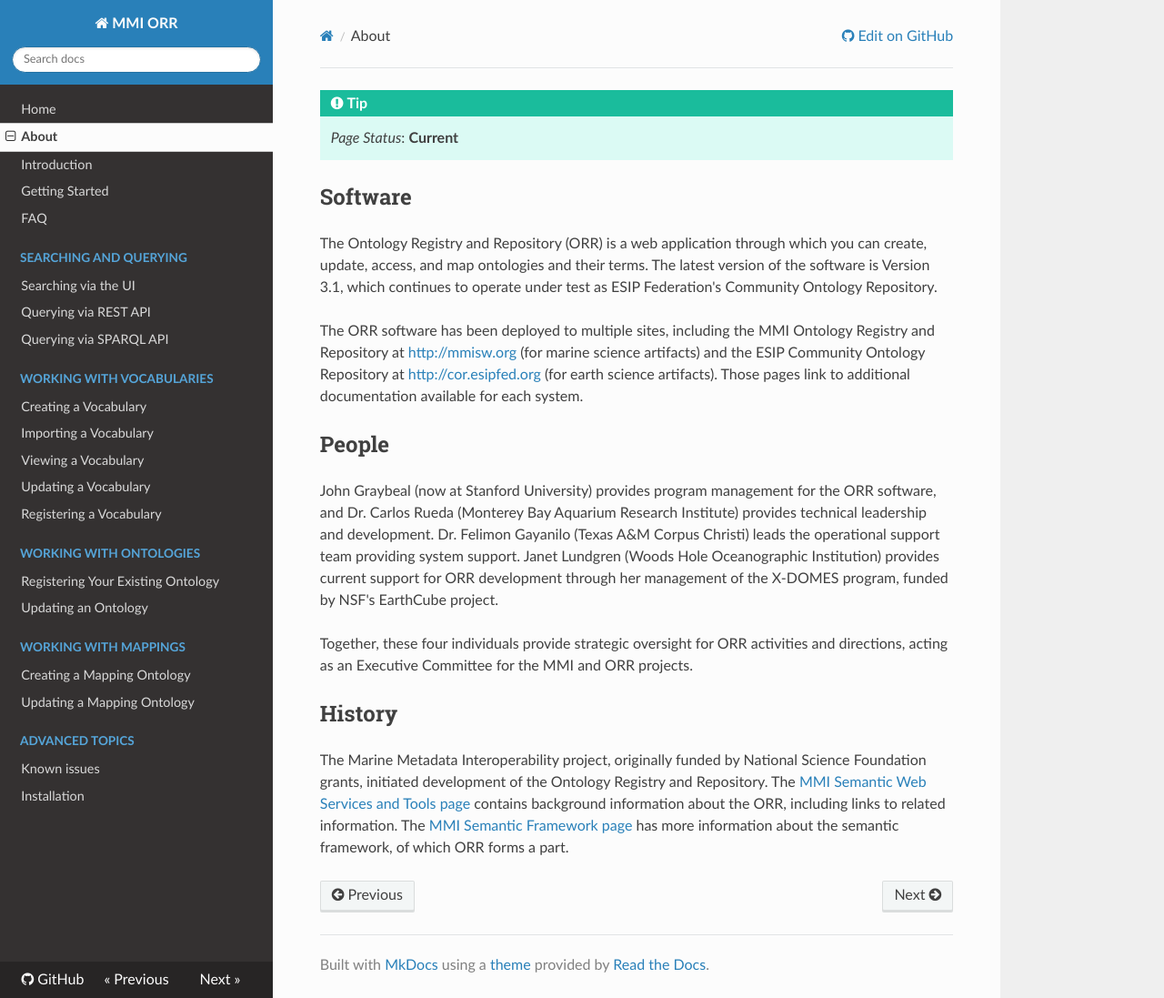
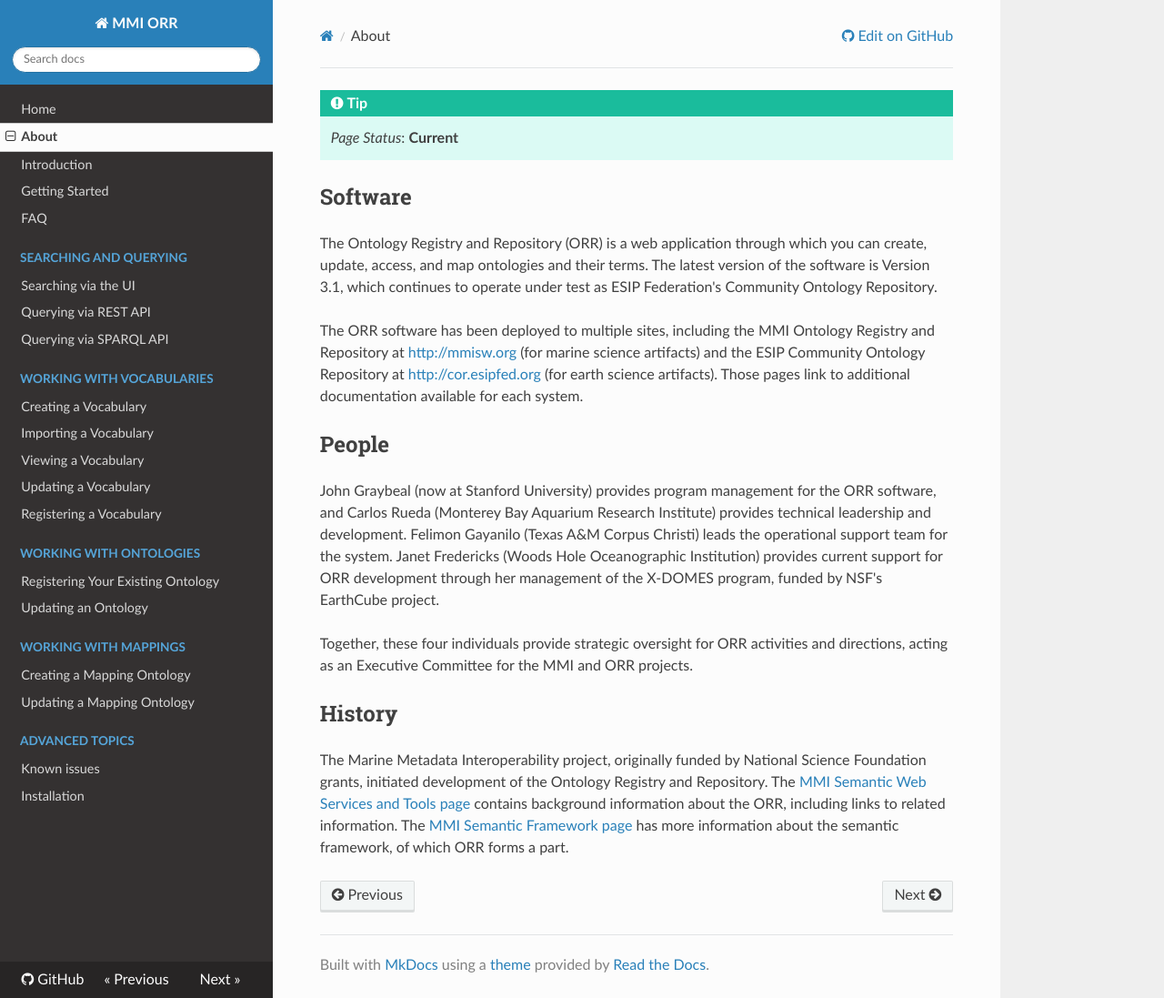
Before and after one commit to mmisw/mmiorr-docs, an MkDocs documentation site: the page built from docs/about.md, in a window 1280 px wide and 1097 px high. Shown: the whole window at 91% size. Built offline with MkDocs 1.6.1, drawn with Linux system fonts in a browser that asks for light colours; nearby versions of some CDN libraries; old or Windows-style settings are respelled for this version of MkDocs.

Commit message:
correct Janet's last name

```diff
--- a/docs/about.md
+++ b/docs/about.md
@@ -16,9 +16,9 @@
 ## People
 
 John Graybeal (now at Stanford University) provides program management for the ORR software, and
-Dr. Carlos Rueda (Monterey Bay Aquarium Research Institute) provides technical leadership and development.
-Dr. Felimon Gayanilo (Texas A&M Corpus Christi) leads the operational support team providing system support.
-Janet Lundgren (Woods Hole Oceanographic Institution) provides current support for ORR development
+Carlos Rueda (Monterey Bay Aquarium Research Institute) provides technical leadership and development.
+Felimon Gayanilo (Texas A&M Corpus Christi) leads the operational support team for the system.
+Janet Fredericks (Woods Hole Oceanographic Institution) provides current support for ORR development
 through her management of the X-DOMES program, funded by NSF's EarthCube project.
 
 Together, these four individuals provide strategic oversight for ORR activities and directions,
```
